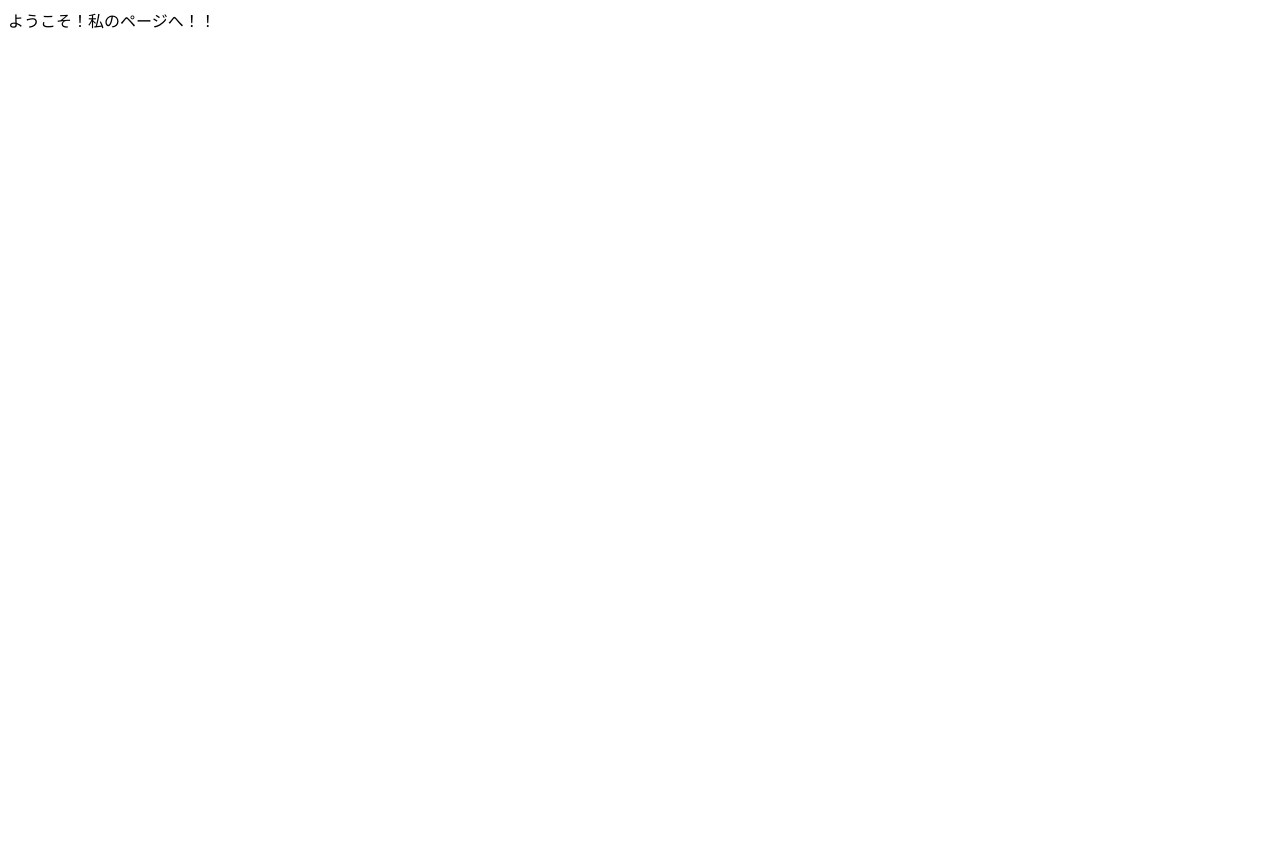
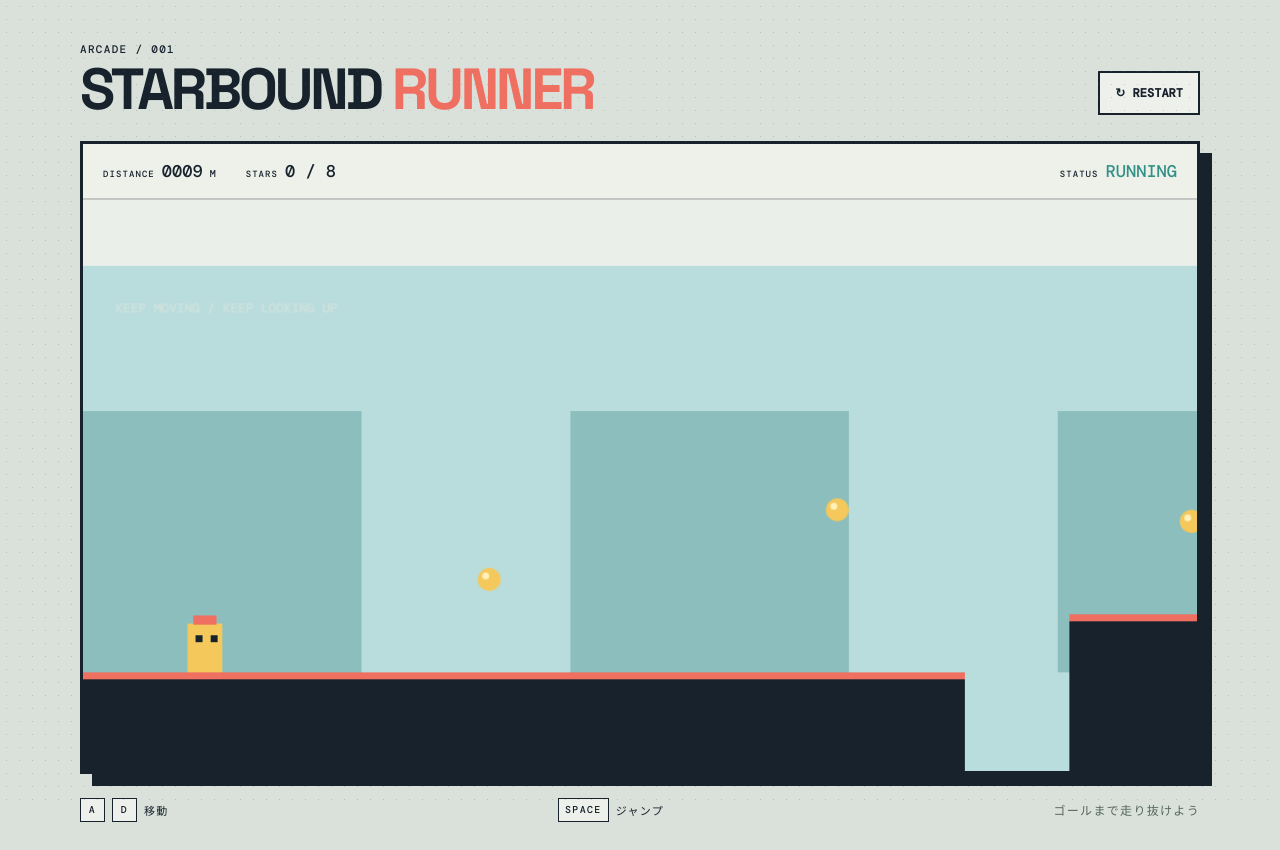
Before and after one commit to zitchan-runner/My-experimental-site, a plain HTML site: page index.html in a window 1280 px wide. Before the commit the page ends 800 px from the top, so only its background shows below. Drawn offline with nearby package versions, Linux system fonts and the light colour scheme.

Commit message:
横スクロールアクションゲームをCopilotに作らせた

```diff
--- /dev/null
+++ b/game.js
@@ -0,0 +1,92 @@
+const canvas = document.querySelector('#game-canvas');
+const context = canvas.getContext('2d');
+const distanceElement = document.querySelector('#distance');
+const starsElement = document.querySelector('#stars');
+const statusElement = document.querySelector('#status');
+const message = document.querySelector('#message');
+const messageDetail = document.querySelector('#message-detail');
+const restartButtons = [document.querySelector('#restart-button'), document.querySelector('#message-button')];
+
+const worldWidth = 4800;
+const keys = new Set();
+const platforms = [
+    { x: 0, y: 455, width: 760, height: 85 }, { x: 850, y: 405, width: 250, height: 135 },
+    { x: 1190, y: 455, width: 520, height: 85 }, { x: 1780, y: 365, width: 180, height: 175 },
+    { x: 2050, y: 430, width: 360, height: 110 }, { x: 2490, y: 380, width: 220, height: 160 },
+    { x: 2820, y: 455, width: 580, height: 85 }, { x: 3500, y: 400, width: 300, height: 140 },
+    { x: 3910, y: 455, width: 890, height: 85 }
+];
+const starSpots = [[350, 375], [650, 315], [955, 325], [1300, 375], [1850, 285], [2220, 350], [2600, 300], [3650, 320]];
+let player;
+let stars;
+let cameraX;
+let gameState;
+let lastTime = 0;
+
+function resetGame() {
+    player = { x: 90, y: 350, width: 30, height: 42, velocityX: 0, velocityY: 0, grounded: false };
+    stars = starSpots.map(([x, y]) => ({ x, y, collected: false }));
+    cameraX = 0;
+    gameState = 'running';
+    message.hidden = true;
+    statusElement.textContent = 'RUNNING';
+    statusElement.style.color = '#329087';
+}
+
+function update(delta) {
+    if (gameState !== 'running') return;
+    const speed = 270;
+    player.velocityX = (keys.has('ArrowRight') || keys.has('d') ? speed : 0) - (keys.has('ArrowLeft') || keys.has('a') ? speed : 0);
+    if ((keys.has(' ') || keys.has('ArrowUp') || keys.has('w')) && player.grounded) { player.velocityY = -570; player.grounded = false; }
+    player.velocityY += 1450 * delta;
+    player.x = Math.max(0, Math.min(worldWidth - player.width, player.x + player.velocityX * delta));
+    const previousBottom = player.y + player.height;
+    player.y += player.velocityY * delta;
+    player.grounded = false;
+    for (const platform of platforms) {
+        const overlaps = player.x + player.width > platform.x && player.x < platform.x + platform.width;
+        if (overlaps && previousBottom <= platform.y && player.y + player.height >= platform.y && player.velocityY >= 0) {
+            player.y = platform.y - player.height; player.velocityY = 0; player.grounded = true;
+        }
+    }
+    for (const star of stars) {
+        if (!star.collected && Math.hypot(player.x + player.width / 2 - star.x, player.y + player.height / 2 - star.y) < 32) star.collected = true;
+    }
+    if (player.y > canvas.height + 100) finish(false);
+    if (player.x > worldWidth - 150) finish(true);
+    cameraX += (player.x - cameraX - 240) * Math.min(1, delta * 5);
+    cameraX = Math.max(0, Math.min(worldWidth - canvas.width, cameraX));
+    distanceElement.textContent = String(Math.floor(player.x / 10)).padStart(4, '0');
+    starsElement.textContent = `${stars.filter(star => star.collected).length} / ${stars.length}`;
+}
+
+function finish(won) {
+    gameState = won ? 'won' : 'lost';
+    statusElement.textContent = won ? 'CLEAR' : 'TRY AGAIN';
+    statusElement.style.color = won ? '#ef6f61' : '#17222d';
+    messageDetail.textContent = won ? `${stars.filter(star => star.collected).length}個の星を回収` : '足場から落ちてしまった';
+    document.querySelector('.message-kicker').textContent = won ? 'MISSION COMPLETE' : 'SIGNAL LOST';
+    document.querySelector('.message h2').innerHTML = won ? '地平線の先へ、<br>到達した。' : 'もう一度、<br>走り出そう。';
+    message.hidden = false;
+}
+
+function draw() {
+    context.clearRect(0, 0, canvas.width, canvas.height);
+    context.save(); context.translate(-cameraX, 0);
+    context.fillStyle = '#b9dddd'; context.fillRect(cameraX, 0, canvas.width, canvas.height);
+    context.fillStyle = '#8bbebc';
+    for (let x = Math.floor(cameraX / 420) * 420 - 420; x < cameraX + canvas.width + 420; x += 420) context.fillRect(x, 230, 240, 225);
+    context.fillStyle = '#eaf0e9'; context.fillRect(0, 0, worldWidth, 105);
+    context.fillStyle = '#d3e2dd'; context.font = '500 11px DM Mono'; context.fillText('KEEP MOVING / KEEP LOOKING UP', cameraX + 28, 145);
+    for (const platform of platforms) { context.fillStyle = '#17222d'; context.fillRect(platform.x, platform.y, platform.width, platform.height); context.fillStyle = '#ef6f61'; context.fillRect(platform.x, platform.y, platform.width, 6); }
+    for (const star of stars) if (!star.collected) { context.fillStyle = '#f5c85b'; context.beginPath(); context.arc(star.x, star.y, 10, 0, Math.PI * 2); context.fill(); context.fillStyle = '#fff1b8'; context.beginPath(); context.arc(star.x - 3, star.y - 3, 3, 0, Math.PI * 2); context.fill(); }
+    context.fillStyle = '#ef6f61'; context.fillRect(worldWidth - 100, 355, 5, 100); context.fillStyle = '#17222d'; context.font = '500 11px DM Mono'; context.fillText('FINISH', worldWidth - 125, 340);
+    context.fillStyle = '#f5c85b'; context.fillRect(player.x, player.y, player.width, player.height); context.fillStyle = '#17222d'; context.fillRect(player.x + 7, player.y + 10, 6, 6); context.fillRect(player.x + 20, player.y + 10, 6, 6); context.fillStyle = '#ef6f61'; context.fillRect(player.x + 5, player.y - 7, 20, 8);
+    context.restore();
+}
+
+function loop(timestamp) { const delta = Math.min((timestamp - lastTime) / 1000 || 0, 0.033); lastTime = timestamp; update(delta); draw(); requestAnimationFrame(loop); }
+window.addEventListener('keydown', event => { keys.add(event.key); if ([' ', 'ArrowUp', 'ArrowDown', 'ArrowLeft', 'ArrowRight'].includes(event.key)) event.preventDefault(); if (event.key.toLowerCase() === 'r') resetGame(); });
+window.addEventListener('keyup', event => keys.delete(event.key));
+restartButtons.forEach(button => button.addEventListener('click', resetGame));
+resetGame(); requestAnimationFrame(loop);
--- a/index.html
+++ b/index.html
@@ -1,11 +1,43 @@
 <!DOCTYPE html>
-<html lang="en">
+<html lang="ja">
 <head>
     <meta charset="UTF-8">
     <meta name="viewport" content="width=device-width, initial-scale=1.0">
-    <title>Document</title>
+    <meta name="description" content="ブラウザで遊べる横スクロールアクションゲーム">
+    <title>STARBOUND RUNNER</title>
+    <link rel="stylesheet" href="style.css">
 </head>
 <body>
-    ようこそ！私のページへ！！
+    <main class="game-shell">
+        <header class="game-header">
+            <div>
+                <p class="eyebrow">ARCADE / 001</p>
+                <h1>STARBOUND <span>RUNNER</span></h1>
+            </div>
+            <button id="restart-button" class="restart-button" type="button" aria-label="ゲームを最初からやり直す">↻ <span>RESTART</span></button>
+        </header>
+
+        <section class="game-frame" aria-label="横スクロールアクションゲーム">
+            <div class="hud">
+                <div class="hud-item"><span class="hud-label">DISTANCE</span><strong id="distance">0000</strong><small>M</small></div>
+                <div class="hud-item score"><span class="hud-label">STARS</span><strong id="stars">0 / 8</strong></div>
+                <div class="hud-item status"><span class="hud-label">STATUS</span><strong id="status">RUNNING</strong></div>
+            </div>
+            <canvas id="game-canvas" width="960" height="540"></canvas>
+            <div id="message" class="message" hidden>
+                <p class="message-kicker">MISSION COMPLETE</p>
+                <h2>星を集めて、<br>地平線の先へ。</h2>
+                <p id="message-detail">Rキーまたはボタンで再スタート</p>
+                <button id="message-button" type="button">もう一度走る ↗</button>
+            </div>
+        </section>
+
+        <footer class="controls">
+            <div><kbd>A</kbd><kbd>D</kbd> 移動</div>
+            <div><kbd>SPACE</kbd> ジャンプ</div>
+            <p>ゴールまで走り抜けよう</p>
+        </footer>
+    </main>
+    <script src="game.js"></script>
 </body>
 </html>
--- /dev/null
+++ b/style.css
@@ -0,0 +1,34 @@
+@import url('https://fonts.googleapis.com/css2?family=DM+Mono:wght@400;500&family=Space+Grotesk:wght@400;500;600;700&display=swap');
+
+:root { --ink: #17222d; --paper: #eef1eb; --coral: #ef6f61; --yellow: #f5c85b; --blue: #9ed2d1; }
+* { box-sizing: border-box; }
+body { margin: 0; min-height: 100vh; color: var(--ink); background: #d9e1da; font-family: 'Space Grotesk', sans-serif; }
+body::before { content: ''; position: fixed; inset: 0; pointer-events: none; opacity: .3; background-image: radial-gradient(#64746d 0.7px, transparent 0.7px); background-size: 13px 13px; }
+.game-shell { width: min(1120px, calc(100% - 32px)); margin: 0 auto; padding: 42px 0 28px; }
+.game-header, .controls { display: flex; align-items: flex-end; justify-content: space-between; }
+.eyebrow, .hud-label, .controls, .message-kicker { margin: 0; font: 500 11px 'DM Mono', monospace; letter-spacing: .12em; }
+h1 { margin: 7px 0 26px; font-size: clamp(30px, 5vw, 58px); line-height: .9; letter-spacing: -.06em; font-weight: 700; }
+h1 span { color: var(--coral); }
+.restart-button, .message button { border: 2px solid var(--ink); background: var(--paper); color: var(--ink); font: 600 12px 'DM Mono', monospace; cursor: pointer; transition: transform .15s, background .15s; }
+.restart-button { padding: 12px 15px; margin-bottom: 26px; }
+.restart-button:hover, .message button:hover { transform: translate(-2px, -2px); background: var(--yellow); }
+.game-frame { position: relative; overflow: hidden; border: 3px solid var(--ink); background: var(--blue); box-shadow: 12px 12px 0 var(--ink); }
+.hud { position: absolute; z-index: 2; top: 0; left: 0; right: 0; display: flex; gap: 30px; padding: 16px 20px; border-bottom: 2px solid rgba(23,34,45,.2); background: rgba(238,241,235,.86); }
+.hud-item { display: flex; align-items: baseline; gap: 7px; }
+.hud-label { font-size: 9px; }
+.hud strong { font: 500 17px 'DM Mono', monospace; }
+.hud small { font: 500 10px 'DM Mono', monospace; }
+.status { margin-left: auto; }
+.status strong { color: #329087; }
+canvas { display: block; width: 100%; height: auto; aspect-ratio: 16 / 9; background: var(--blue); }
+.message { position: absolute; inset: 0; z-index: 4; display: grid; place-content: center; text-align: center; background: rgba(23,34,45,.9); color: var(--paper); }
+.message[hidden] { display: none; }
+.message-kicker { color: var(--yellow); }
+.message h2 { margin: 12px 0; font-size: clamp(30px, 5vw, 53px); line-height: .95; letter-spacing: -.06em; }
+.message-detail { margin: 0 0 22px; color: #b6c5bd; font: 12px 'DM Mono', monospace; }
+.message button { padding: 13px 18px; }
+.controls { padding-top: 24px; align-items: center; gap: 20px; }
+.controls > div { display: flex; align-items: center; gap: 7px; }
+kbd { display: inline-grid; place-items: center; min-width: 25px; height: 24px; padding: 0 6px; border: 1px solid var(--ink); background: var(--paper); font: 500 10px 'DM Mono', monospace; }
+.controls p { margin: 0; color: #56675f; font-size: 12px; }
+@media (max-width: 600px) { .game-shell { width: calc(100% - 22px); padding-top: 25px; } .game-header { align-items: flex-start; } h1 { margin-bottom: 17px; } .restart-button { margin-top: 2px; margin-bottom: 17px; } .restart-button span { display: none; } .hud { gap: 13px; padding: 12px 10px; } .hud-label { font-size: 7px; } .hud strong { font-size: 12px; } .controls { flex-wrap: wrap; gap: 10px 14px; } .controls p { width: 100%; } }
```
